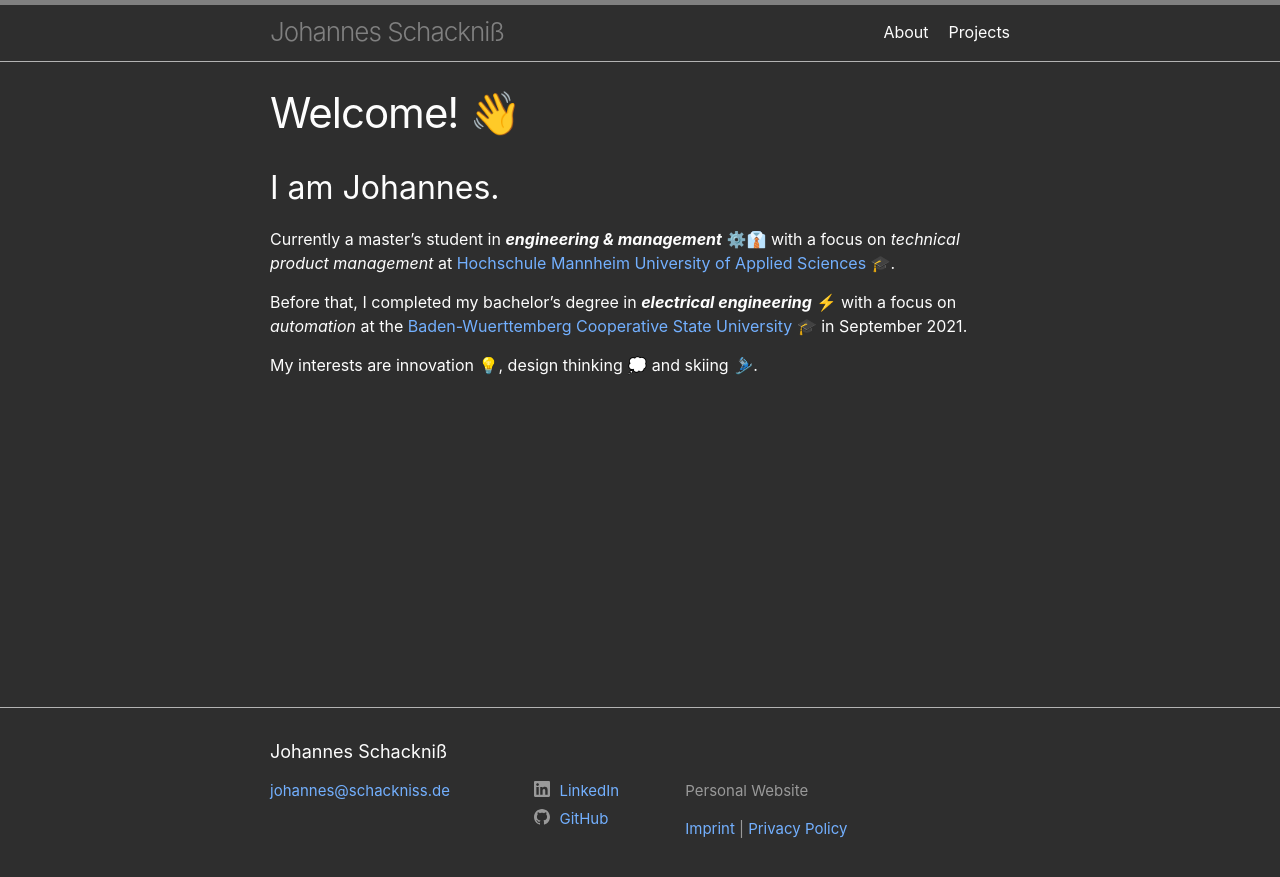
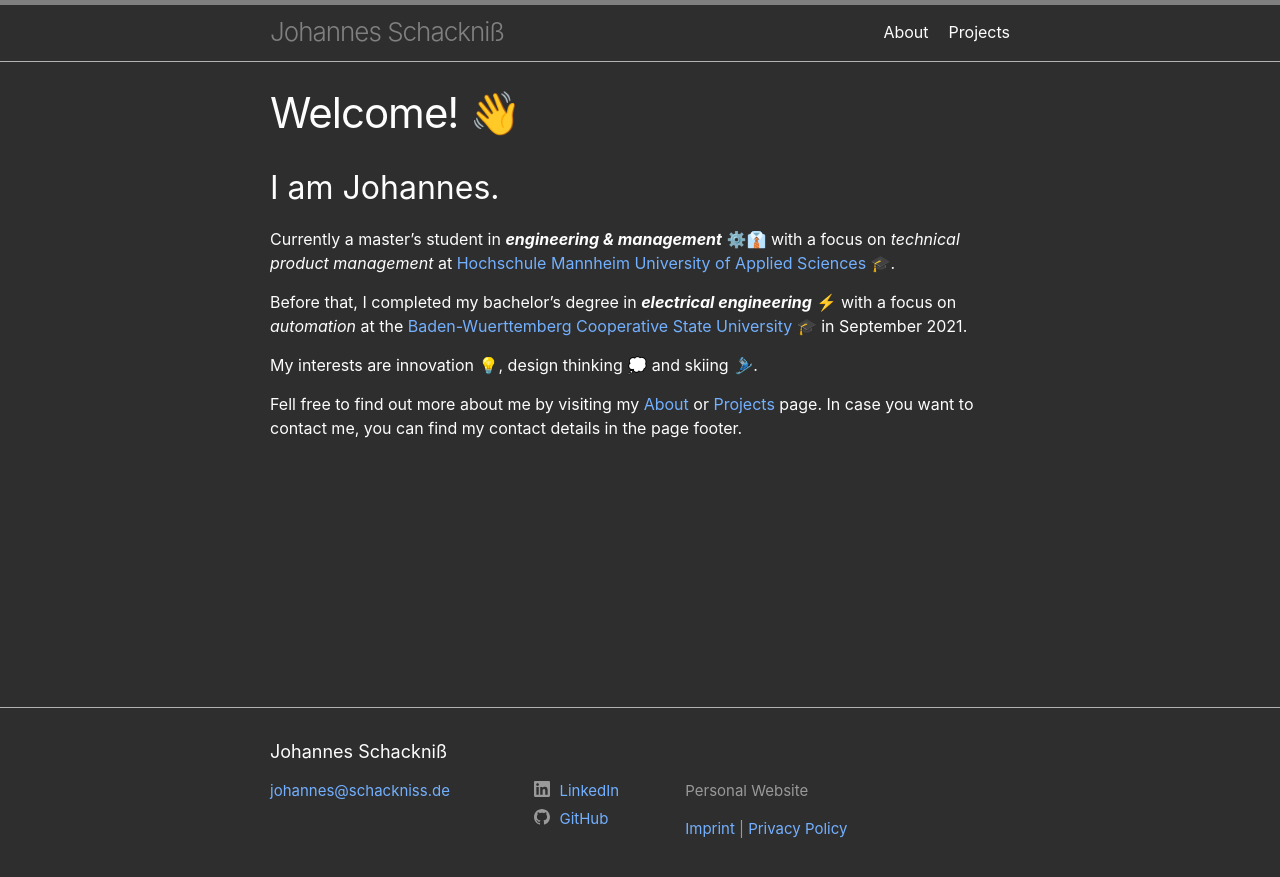
Before and after one commit to schackniss/schackniss.de, a Jekyll site: the page built from index.md, in a window 1280 px wide. Shown: the top 877 px of the page. Built offline with Jekyll 4.4.1, drawn with Linux system fonts in a browser that asks for light colours.

Commit message:
Add content

```diff
--- a/index.md
+++ b/index.md
@@ -8,3 +8,5 @@ Currently a master's student in ***engineering & management*** ⚙️👔 with a
 Before that, I completed my bachelor's degree in ***electrical engineering*** ⚡ with a focus on *automation* at the [Baden-Wuerttemberg Cooperative State University 🎓](https://www.dhbw.de/) in September 2021.
 
 My interests are innovation 💡, design thinking 💭 and skiing 🎿.
+
+Fell free to find out more about me by visiting my [About](/about/) or [Projects](/projects/) page. In case you want to contact me, you can find my contact details in the page footer.
```
